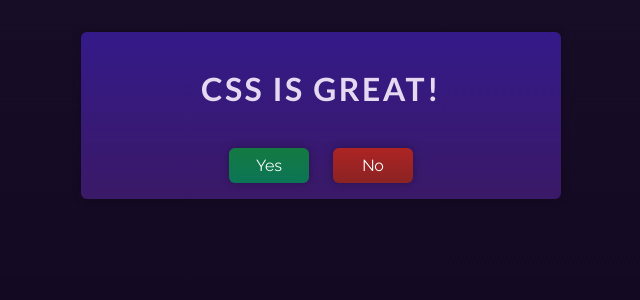
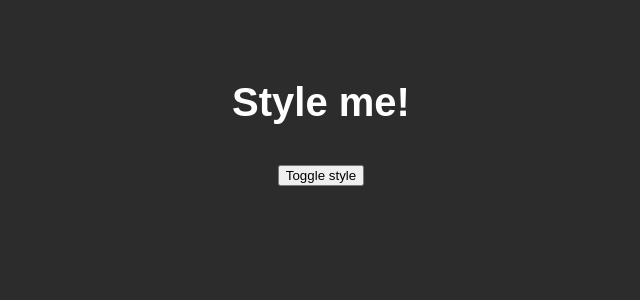
Before and after one commit to mohsina-rifa/udemy-coding-exercises, a React (Vite) app: page / in a window 1280 px wide. Shown: the top 300 px of the page, without its empty margins (319-959 px from the left). Built offline with nearby package versions, Linux system fonts and the light colour scheme.

Commit message:
Exercise-19: Dynamic Styles

```diff
--- a/src/App.jsx
+++ b/src/App.jsx
@@ -1,40 +1,36 @@
 /*
-Your task is to enhance the demo app that's given to you such that clicking the "Yes" and "No" buttons changes the styling of the h1 heading element.
+Your task is to dynamically apply a style (color: red) to the <p>Style me</p> element in the provided React app.
 
-Whenever the "Yes" button is clicked, the "highlight-green" CSS class should be set on the h1 element. For the "No" button, it's the "highlight-red" class that must be applied.
+The style should be applied as an inline style (i.e., via the style attribute / prop) when the <button> is clicked for the first time. Once the button is clicked again, the styling should switch back to color: white, which should also be the initial style.
 
-If not button was clicked yet, no CSS class should be added to the h1 element.
-
-Important: In this Udemy exercise environment, React hooks must be used directly on the imported React object (import React from 'react'). For example, useState would then be called like this: React.useState().
+Make sure that the button toggles between these two styles (color: white <=> color: red).
 */
 
 
 
 import React from 'react';
 
-function App() {
-  const [highlight, setHighlight] = React.useState("");
+// don't change the Component name "App"
+export default function App() {
+  const [isRed, setIsRed] = React.useState(false);
 
-  let h1Class = "";
-  if (highlight === "green") {
-    h1Class = "highlight-green";
-  } else if (highlight === "red") {
-    h1Class = "highlight-red";
+  function toggleStyle() {
+    setIsRed((prev) => !prev);
   }
 
   return (
-    <div id="app">
-      <h1 className={h1Class}>CSS is great!</h1>
-      <menu>
-        <li>
-          <button onClick={() => setHighlight("green")}>Yes</button>
-        </li>
-        <li>
-          <button onClick={() => setHighlight("red")}>No</button>
-        </li>
-      </menu>
+    <div>
+      <p
+        style={{
+          color: isRed ? "red" : "white",
+          fontSize: "2.5rem",
+          fontWeight: "bold",
+          margin: "2rem 0 2.5rem 0",
+        }}
+      >
+        Style me!
+      </p>
+      <button onClick={toggleStyle}>Toggle style</button>
     </div>
   );
 }
-
-export default App;
--- a/src/index.css
+++ b/src/index.css
@@ -1,80 +1,8 @@
-@import url('https://fonts.googleapis.com/css2?family=Raleway:wght@400;700&family=Lato:wght@400;700&display=swap');
-
-* {
-  box-sizing: border-box;
+body {
+    font-family: sans-serif;
+    margin: 0;
+    padding: 3rem;
+    background-color: #2d2c2c;
+    color: #959090;
+    text-align: center;
 }
-
-body {
-  margin: 0;
-  font-family: 'Raleway', sans-serif;
-  -webkit-font-smoothing: antialiased;
-  -moz-osx-font-smoothing: grayscale;
-  background: linear-gradient(#180d27, #0c0219);
-  color: #e5d9f1;
-  min-height: 100vh;
-}
-
-#app {
-  margin: 2rem auto;
-  padding: 1rem;
-  max-width: 30rem;
-  text-align: center;
-  border-radius: 6px;
-  background: linear-gradient(#341a89, #3a1967);
-  box-shadow: 0 0 8px rgba(0, 0, 0, 0.3);
-}
-
-h1 {
-  letter-spacing: 0.15rem;
-  font-family: 'Lato', sans-serif;
-  text-transform: uppercase;
-  margin-bottom: 2.5rem;
-}
-
-menu {
-  list-style: none;
-  margin: 0;
-  padding: 0;
-  display: flex;
-  gap: 1.5rem;
-  justify-content: center;
-}
-
-menu button {
-  width: 5rem;
-  text-align: center;
-  border: none;
-  background: none;
-  color: white;
-  font-family: inherit;
-  font-size: inherit;
-  cursor: pointer;
-  padding: 0.5rem 1rem;
-  border-radius: 6px;
-}
-
-menu li:first-child button {
-  background: linear-gradient(#147a42, #0b7555);
-  box-shadow: 0 0 8px rgba(0, 0, 0, 0.3);
-}
-
-menu li:first-child button:hover {
-  background: linear-gradient(#169d75, #13954e);
-}
-
-menu li:last-child button {
-  background: linear-gradient(#ad2424, #8b2323);
-  box-shadow: 0 0 8px rgba(0, 0, 0, 0.3);
-}
-
-menu li:last-child button:hover {
-  background: linear-gradient(#bd4e4e, #cd3030);
-}
-
-.highlight-green {
-  color: green;
-}
-
-.highlight-red {
-  color: red;
-}
```
